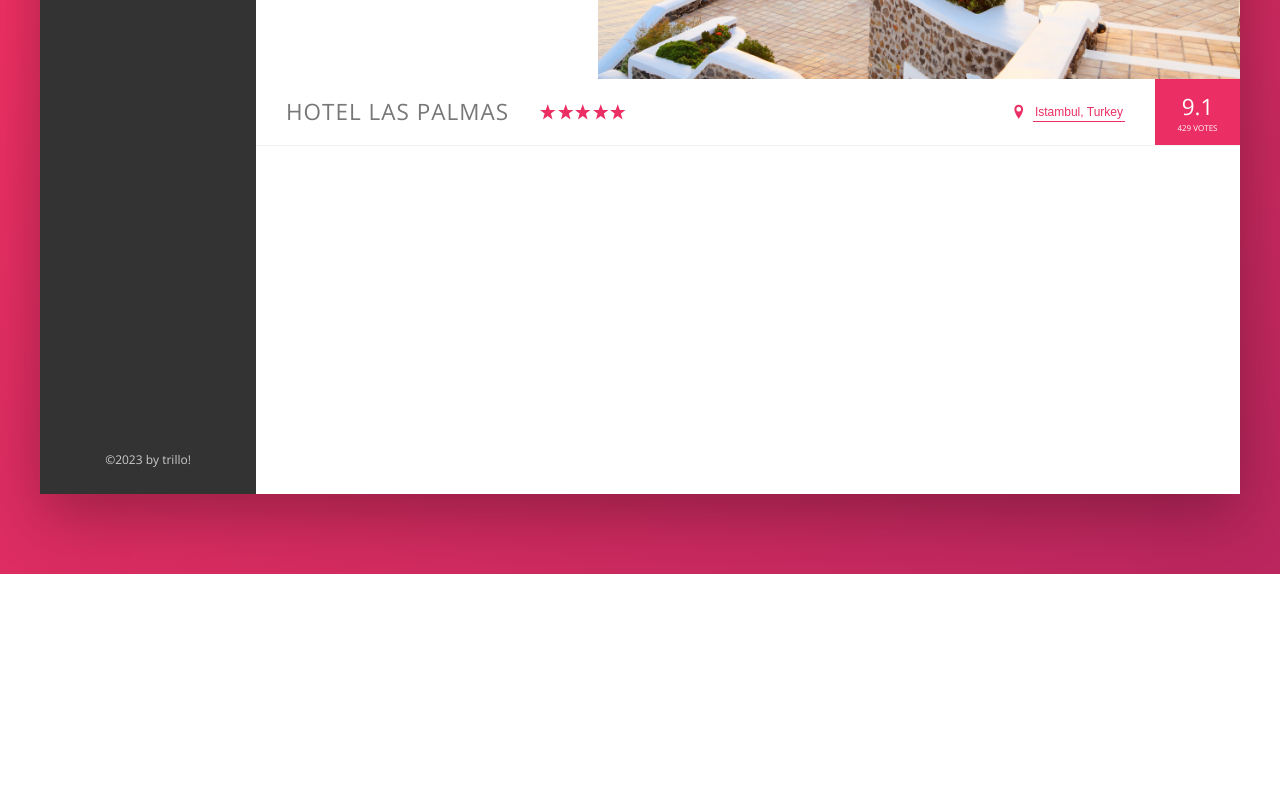
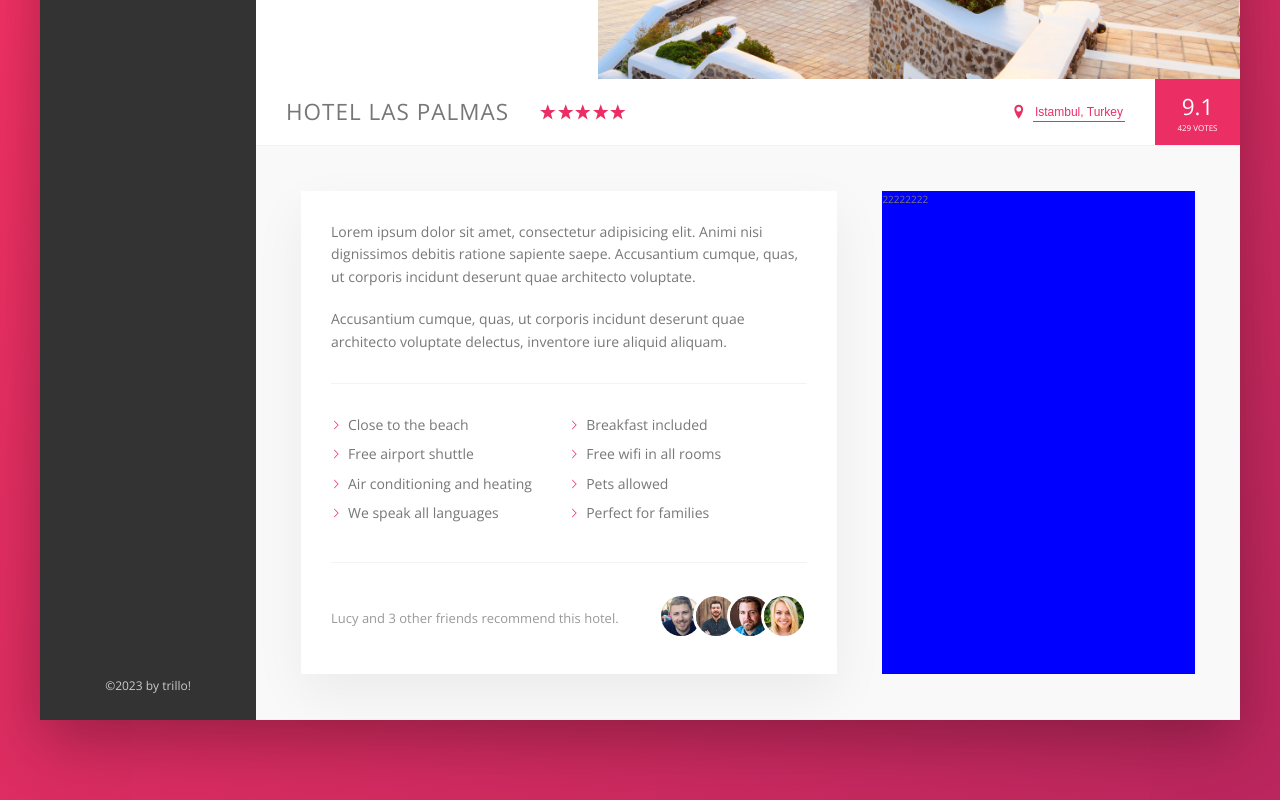
Before and after one commit to amir7mz/Trillo, a website: page index.html in a window 1280 px wide. Shown: the part 456-1256 px from the top of the page. Before the commit the page ends 1030 px from the top, so only its background shows below. Drawn offline with nearby package versions, Linux system fonts and the light colour scheme.

Commit message:
add detail

```diff
--- a/index.html
+++ b/index.html
@@ -162,6 +162,59 @@
               <div class="overview__rating-count">429 votes</div>
             </div>
           </div>
+
+          <div class="detail">
+            <div class="description">
+              <p class="paragraph">
+                Lorem ipsum dolor sit amet, consectetur adipisicing elit. Animi
+                nisi dignissimos debitis ratione sapiente saepe. Accusantium
+                cumque, quas, ut corporis incidunt deserunt quae architecto
+                voluptate.
+              </p>
+              <p class="paragraph">
+                Accusantium cumque, quas, ut corporis incidunt deserunt quae
+                architecto voluptate delectus, inventore iure aliquid aliquam.
+              </p>
+              <ul class="list">
+                <li class="list__item">Close to the beach</li>
+                <li class="list__item">Breakfast included</li>
+                <li class="list__item">Free airport shuttle</li>
+                <li class="list__item">Free wifi in all rooms</li>
+                <li class="list__item">Air conditioning and heating</li>
+                <li class="list__item">Pets allowed</li>
+                <li class="list__item">We speak all languages</li>
+                <li class="list__item">Perfect for families</li>
+              </ul>
+              <div class="recommend">
+                <p class="recommend__count">
+                  Lucy and 3 other friends recommend this hotel.
+                </p>
+                <div class="recommend__friends">
+                  <img
+                    src="img/user-3.jpg"
+                    alt="Friend 1"
+                    class="recommend__photo"
+                  />
+                  <img
+                    src="img/user-4.jpg"
+                    alt="Friend 2"
+                    class="recommend__photo"
+                  />
+                  <img
+                    src="img/user-5.jpg"
+                    alt="Friend 3"
+                    class="recommend__photo"
+                  />
+                  <img
+                    src="img/user-6.jpg"
+                    alt="Friend 4"
+                    class="recommend__photo"
+                  />
+                </div>
+              </div>
+            </div>
+            <div class="user-reviews">22222222</div>
+          </div>
         </main>
       </div>
       <!-- /////////////////// -->
--- a/sass/_components.scss
+++ b/sass/_components.scss
@@ -198,7 +198,7 @@
 .overview {
   display: flex;
   align-items: center;
-  border-bottom: 1px solid var(--color-grey-light-2);
+  border-bottom: var(--line);
 
   &__heading {
     font-size: 2.25rem;
@@ -291,3 +291,74 @@
     transform: scale(1);
   }
 }
+
+///////////////
+//// paragraph
+
+.paragraph:not(:last-of-type) {
+  margin-bottom: 2rem;
+}
+
+///////////////
+//// list
+
+.list {
+  list-style: none;
+  margin: 3rem 0;
+  padding: 3rem 0;
+  border-top: var(--line);
+  border-bottom: var(--line);
+
+  display: flex;
+  flex-wrap: wrap;
+
+  &__item {
+    flex: 0 0 50%;
+    margin-bottom: 0.7rem;
+  }
+
+  &__item::before {
+    content: "";
+    display: inline-block;
+    height: 1rem;
+    width: 1rem;
+    margin-right: 0.7rem;
+
+    background-color: var(--color-primary);
+    -webkit-mask-image: url(../img/chevron-thin-right.svg);
+    -webkit-mask-size: cover;
+
+    mask-image: url(../img/chevron-thin-right.svg);
+    mask-size: cover;
+  }
+}
+
+///////////////
+//// recommend
+
+.recommend {
+  font-size: 1.3rem;
+  color: var(--color-grey-dark-3);
+
+  display: flex;
+  align-items: center;
+
+  &__count {
+    margin-right: auto;
+  }
+
+  &__friends {
+  }
+
+  &__photo {
+    box-sizing: content-box;
+    height: 4rem;
+    width: 4rem;
+    border-radius: 50%;
+    border: 3px solid #fff;
+
+    &:not(:last-child) {
+      margin-right: -1.5rem;
+    }
+  }
+}
--- a/sass/_layout.scss
+++ b/sass/_layout.scss
@@ -11,7 +11,7 @@
   font-size: 1.4rem;
   height: 7rem;
   background-color: #fff;
-  border-bottom: 1px solid var(--color-grey-light-2);
+  border-bottom: var(--line);
 
   display: flex;
   justify-content: space-between;
@@ -33,7 +33,26 @@
 
 .hotel-view {
   background-color: #fff;
-  height: 80rem;
-
   flex: 1;
 }
+
+.detail {
+  display: flex;
+  padding: 4.5rem;
+  background-color: var(--color-grey-light-1);
+  border-bottom: var(--line);
+}
+
+.description {
+  font-size: 1.4rem;
+  background-color: #fff;
+  box-shadow: var(--shadow-light);
+  padding: 3rem;
+  flex: 0 0 60%;
+  margin-right: 4.5rem;
+}
+
+.user-reviews {
+  background-color: blue;
+  flex: 1;
+}
```
Also changed, not shown: css/style.css, 1 other file.
